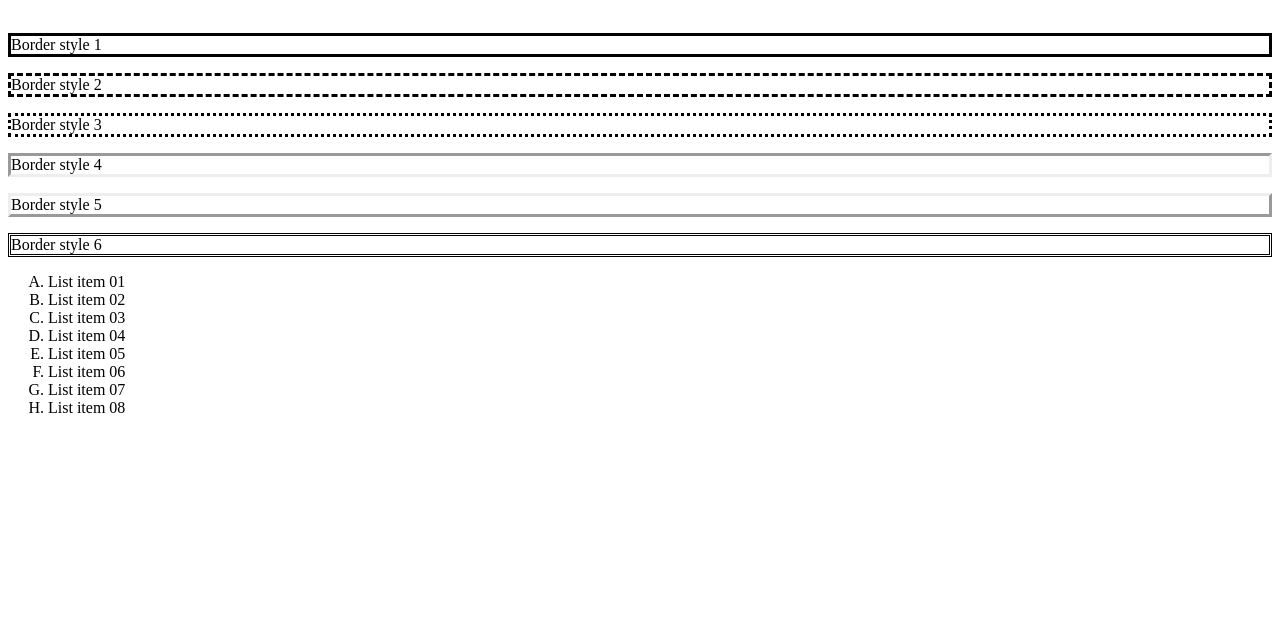
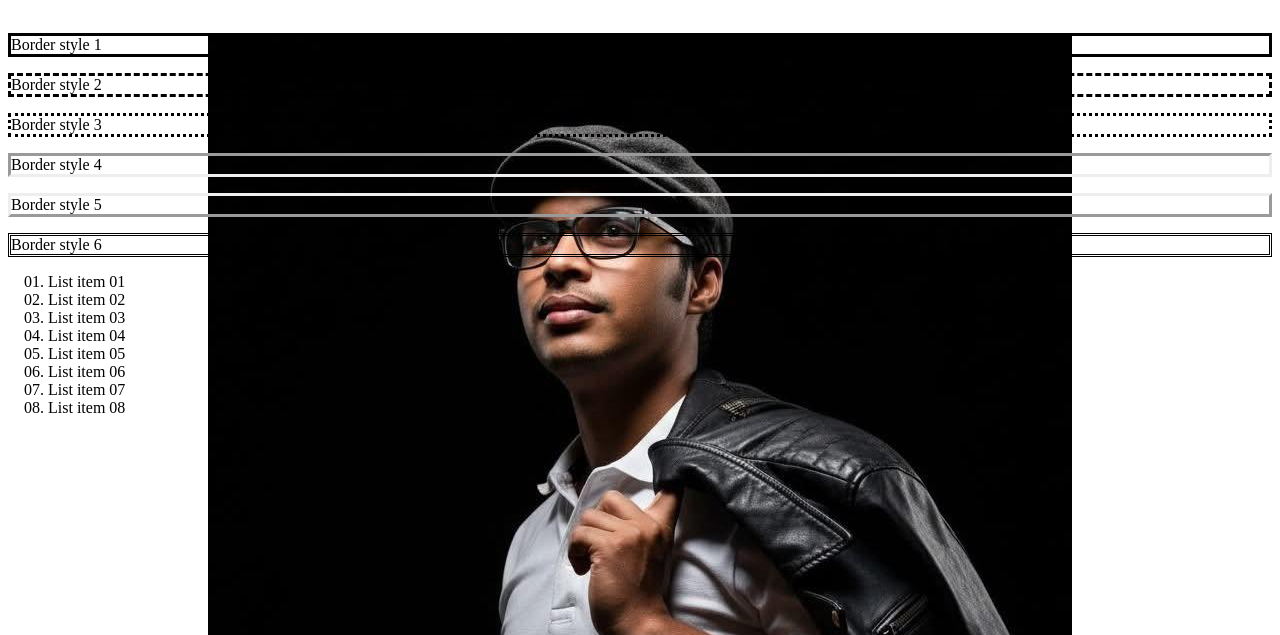
Before and after one commit to zawlinn-vlog/webdev_foundation, a website: page 02 CSS - Cascading Style Sheet/Day 02/index.html in a window 1280 px wide. Shown: the part 165-800 px from the top of the page. Drawn offline with Linux system fonts and the light colour scheme.

Commit message:
webDev: Web Foundation Course

```diff
--- /dev/null
+++ b/02 CSS - Cascading Style Sheet/Day 02/assets/scss/component/_background.scss
@@ -0,0 +1,7 @@
+body {
+  height: 150vh;
+  background-image: url("../img/logo.png");
+  background-repeat: no-repeat; // repeat-x, repeat-y
+  background-position: center; // left, right, top, bottom, left/right top, left/right bottom
+  background-attachment: fixed; // scroll default
+}
--- a/02 CSS - Cascading Style Sheet/Day 02/assets/scss/component/_lists.scss
+++ b/02 CSS - Cascading Style Sheet/Day 02/assets/scss/component/_lists.scss
@@ -3,9 +3,10 @@
 .list-group {
   // list-style: none;
   // list-style: armenian;
-  // list-style: decimal-leading-zero;
+  list-style: decimal-leading-zero;
   // list-style-type: georgian;
   // list-style-type: upper-roman;
   // list-style-type: lower-greek;
-  list-style-type: upper-alpha;
+  // list-style-type: upper-alpha;
+  // list-style-image: url(../img/logo.png);
 }
--- a/02 CSS - Cascading Style Sheet/Day 02/assets/scss/main.scss
+++ b/02 CSS - Cascading Style Sheet/Day 02/assets/scss/main.scss
@@ -1,3 +1,4 @@
 @forward "./component/text";
 @forward "./component/border";
 @forward "./component/lists";
+@forward "./component/background";
```
Also changed, not shown: 02 CSS - Cascading Style Sheet/Day 02/assets/css/main.css, 02 CSS - Cascading Style Sheet/Day 02/assets/img/logo.png (added), 02 CSS - Cascading Style Sheet/Day 02/assets/scss/component/_text.scss (renamed from 02 CSS - Cascading Style Sheet/Day 02/assets/scss/component/text.scss).
